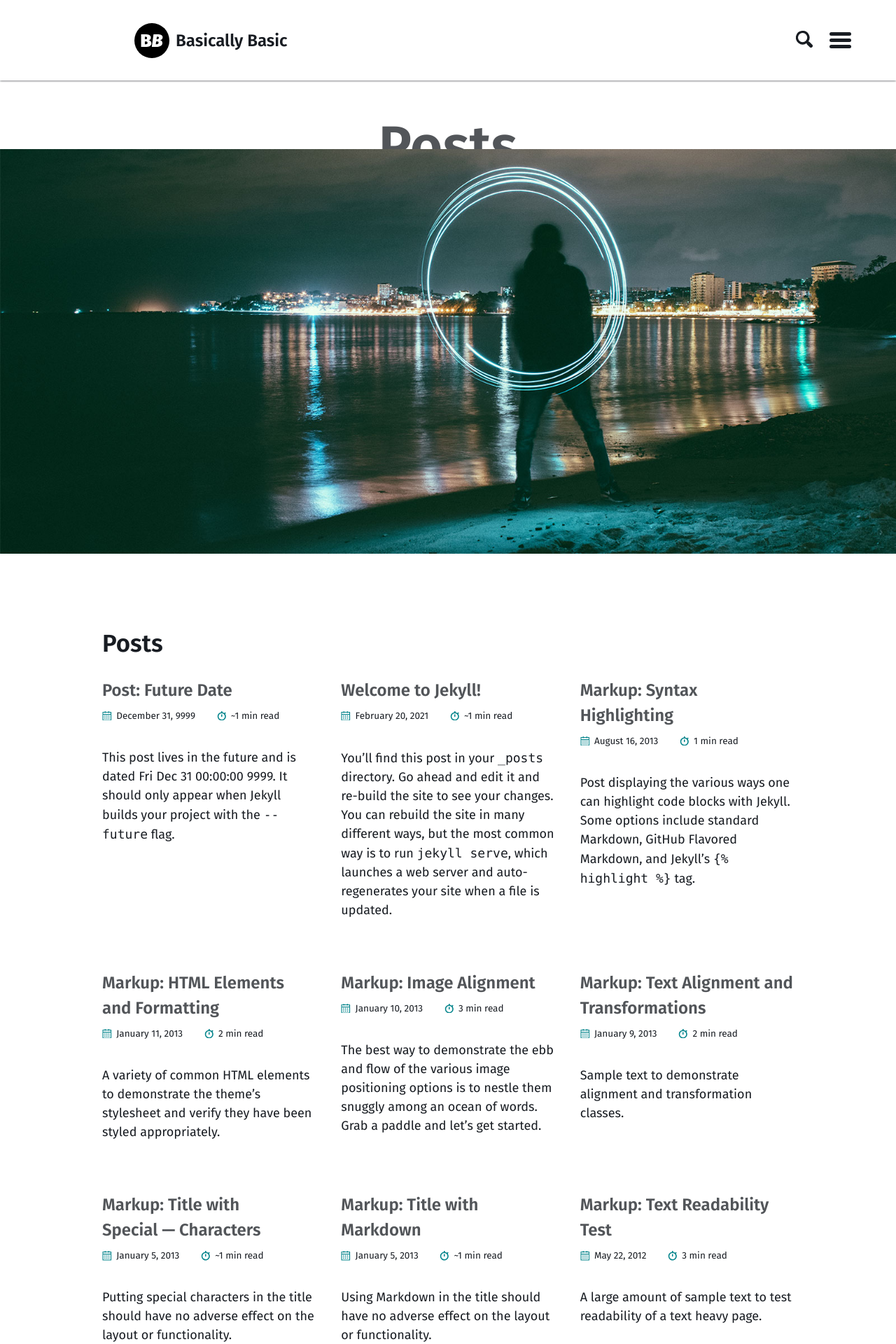
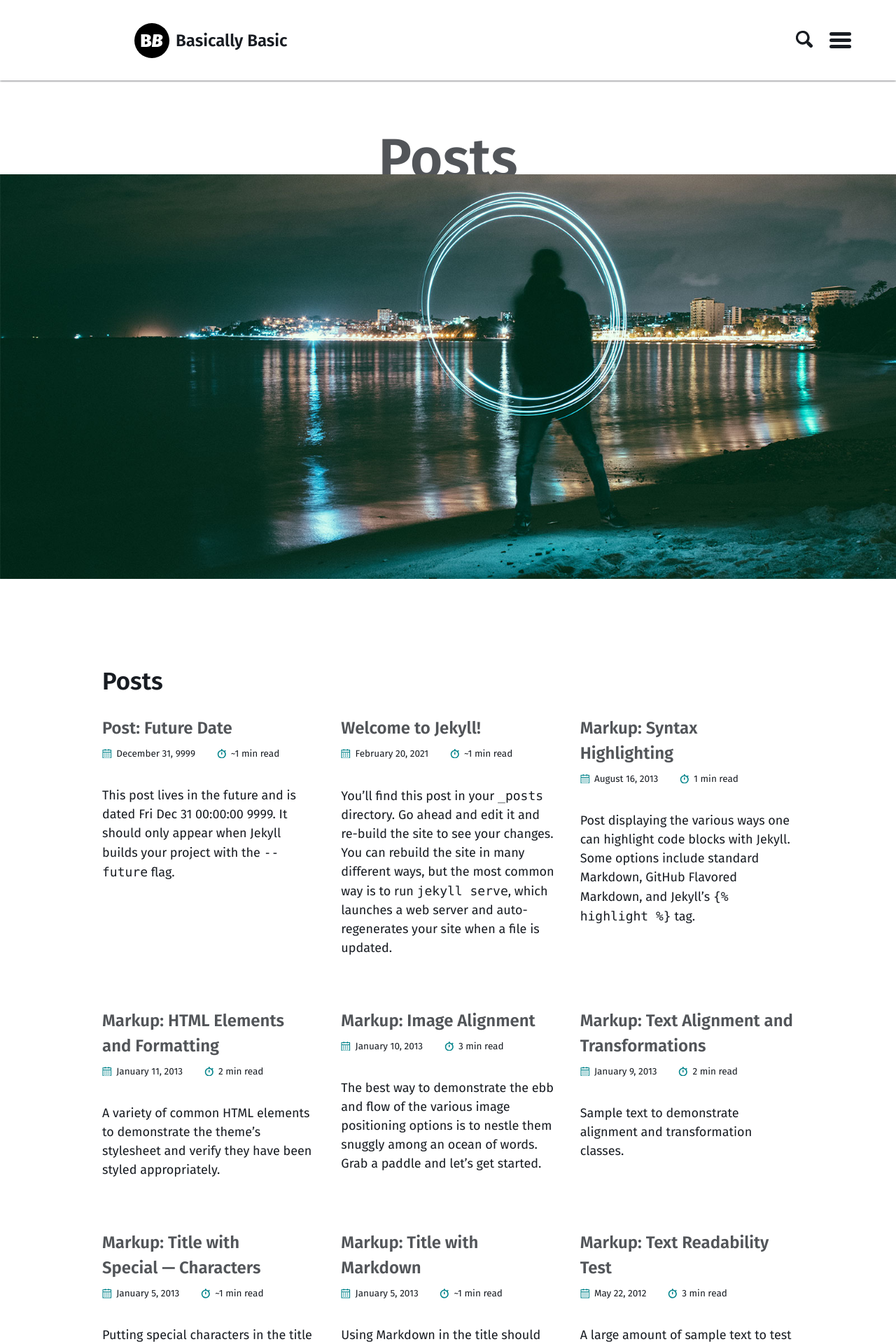
Before and after one commit to motilalmeher/motilalmeher.github.io, a Jekyll site: the page built from index.md, in a window 1280 px wide. Shown: the top 1920 px of the page at 70% size. Built offline with Jekyll 4.4.1, drawn with Linux system fonts in a browser that asks for light colours; the list of posts is cut into pages by our own code; comment, search, counter and statistics services are not loaded.

Commit message:
Update _layout.scss

```diff
--- a/_sass/basically-basic/_layout.scss
+++ b/_sass/basically-basic/_layout.scss
@@ -24,7 +24,7 @@
 .intro,
 main {
   > .inner {
-    padding: 0 0.5rem;
+    padding: 1rem 0.5rem;
 
     @include breakpoint($small) {
       padding-right: 1rem;
```
